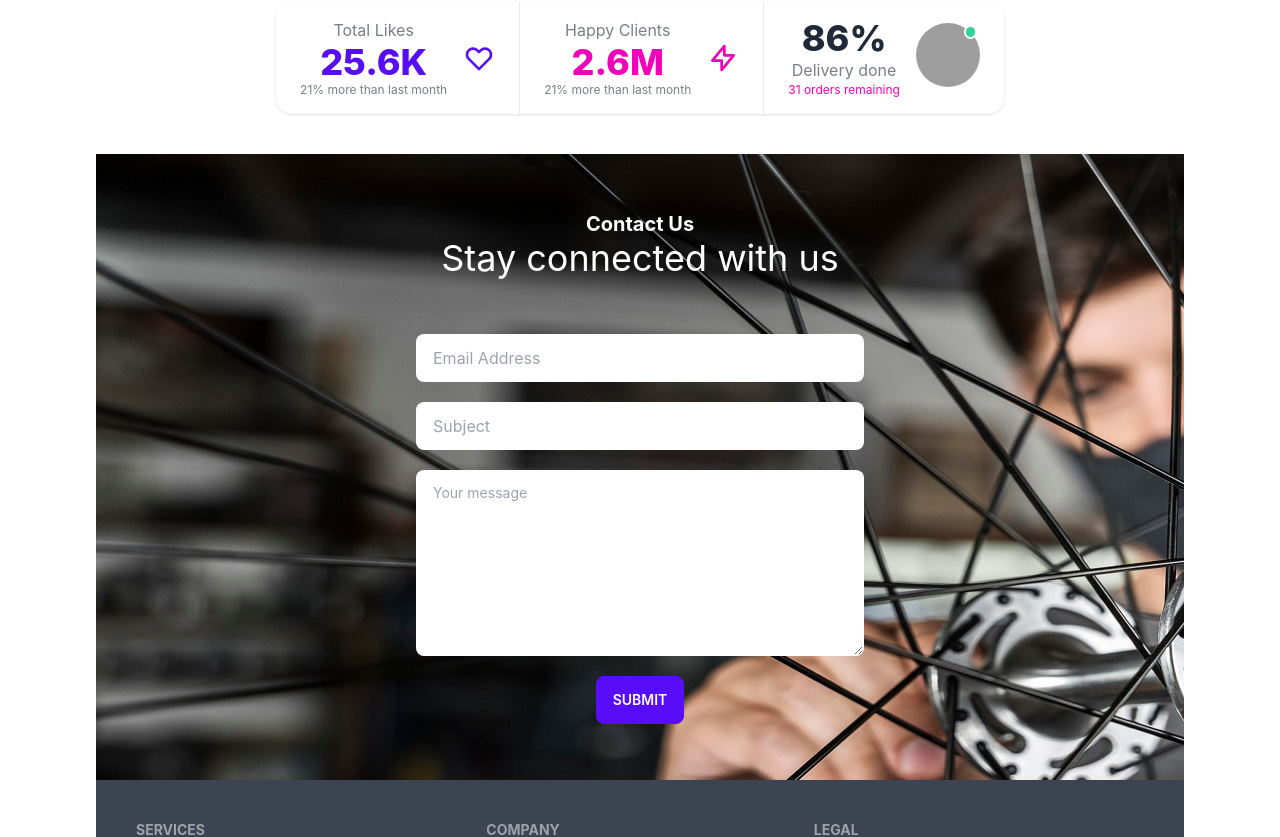
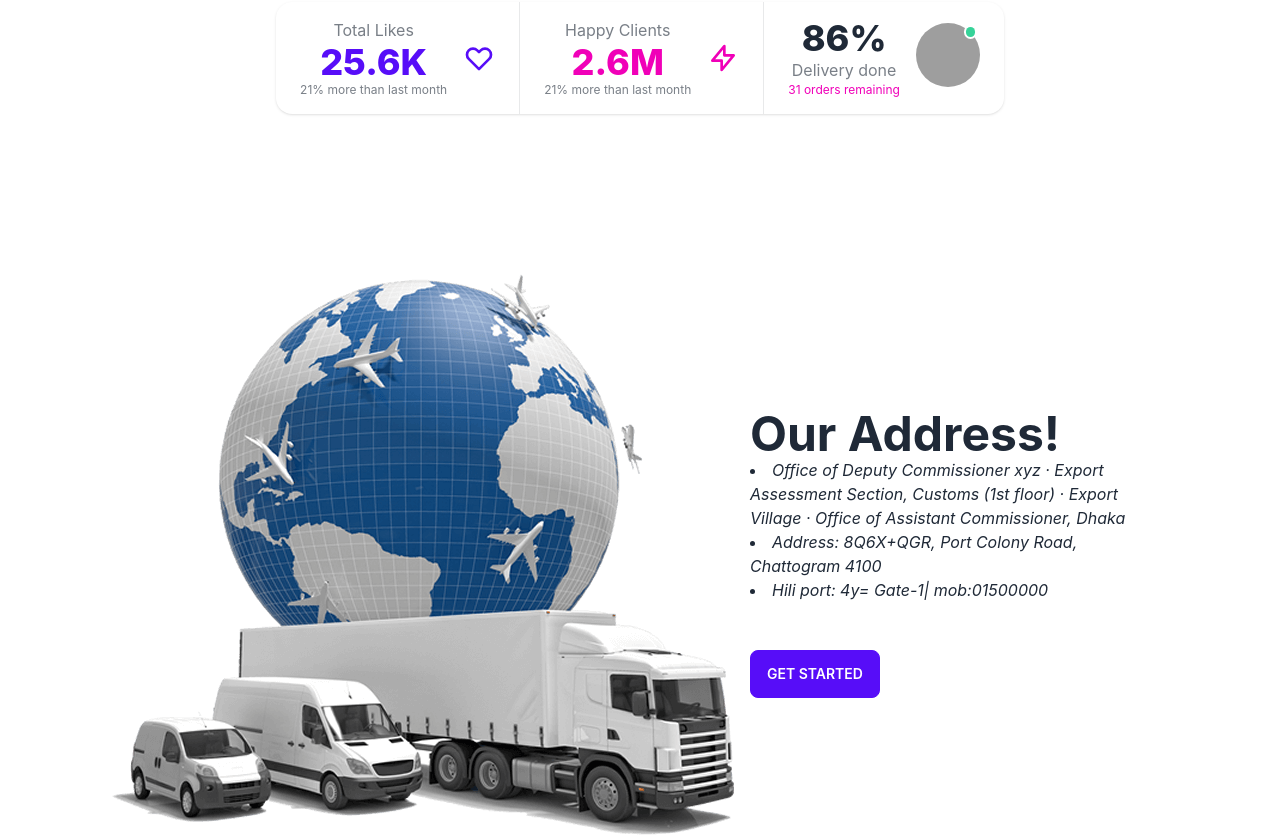
Before and after one commit to Jaman-M/cycle-parts-manufacturer-website-client-side, a React (Create React App) app: page / in a window 1280 px wide. Shown: the part 1106-1943 px from the top of the page. Built offline with nearby package versions, Linux system fonts and the light colour scheme; no server answers; grey boxes are pictures that could not be loaded.

Commit message:
added portfolio and edit README.md file

```diff
--- a/src/Pages/Home/Home.js
+++ b/src/Pages/Home/Home.js
@@ -1,4 +1,5 @@
 import React from 'react';
+import OurAddress from '../OurAddress';
 import PurchaseItems from '../Purchase/PurchaseItems';
 import Banner from './Banner';
 import BusinessSummary from './BusinessSummary';
@@ -15,6 +16,7 @@ const Home = () => {
             {/* <OurItems></OurItems> */}
             <PurchaseItems></PurchaseItems>
             <BusinessSummary></BusinessSummary>
+            <OurAddress></OurAddress>
             <Contact></Contact>
             <Footer></Footer>
 
--- a/src/Pages/MyPortfolio.js
+++ b/src/Pages/MyPortfolio.js
@@ -25,7 +25,14 @@ const MyPortfolio = () => {
                 <li>Express js</li>
                 <li>MongDB</li>
                 <li>firebase</li>
-            </p>
+            </p> <br />
+            <h2 className='text-xl font-bold'>My Projects</h2>
+            {/* <button class="btn btn-outline btn-primary" href="https://www.google.com/">go</button> */}
+            <button className='btn btn-primary btn-outline '><a href="https://peppy-rugelach-c9d844.netlify.app/">Project-1: Guitar Bazar</a></button>
+            <button className='btn btn-primary btn-outline '><a href="https://dentist-bro.web.app/">Project-2: Dentist Bro</a></button>
+            <button className='btn btn-primary btn-outline '><a href="https://doctors-portal-c04e4.web.app/">Project-3: Doctors werbsite</a></button>
+
+
         </div>
     );
 };
--- /dev/null
+++ b/src/Pages/OurAddress.js
@@ -0,0 +1,23 @@
+import React from 'react';
+import addresspic from '../assets/images/Address.png'
+
+const OurAddress = () => {
+    return (
+        <div class="hero min-h-screen ">
+            <div class="hero-content flex-col lg:flex-row">
+                <img src={addresspic} />
+                <div>
+                    <h1 class="text-5xl font-bold">Our Address!</h1>
+                    <li><i>Office of Deputy Commissioner xyz · Export Assessment Section, Customs (1st floor) · Export Village · Office of Assistant Commissioner, Dhaka</i></li>
+                    <li><i>Address: 8Q6X+QGR, Port Colony Road, Chattogram 4100</i></li>
+                    <li><i>Hili port: 4y= Gate-1| mob:01500000</i></li> <br /> <br />
+
+
+                    <button class="btn btn-primary">Get Started</button>
+                </div>
+            </div>
+        </div>
+    );
+};
+
+export default OurAddress;
```
Also changed, not shown: src/assets/images/Address.png (added), 1 other file (tests, documents, lock files or other folders).
